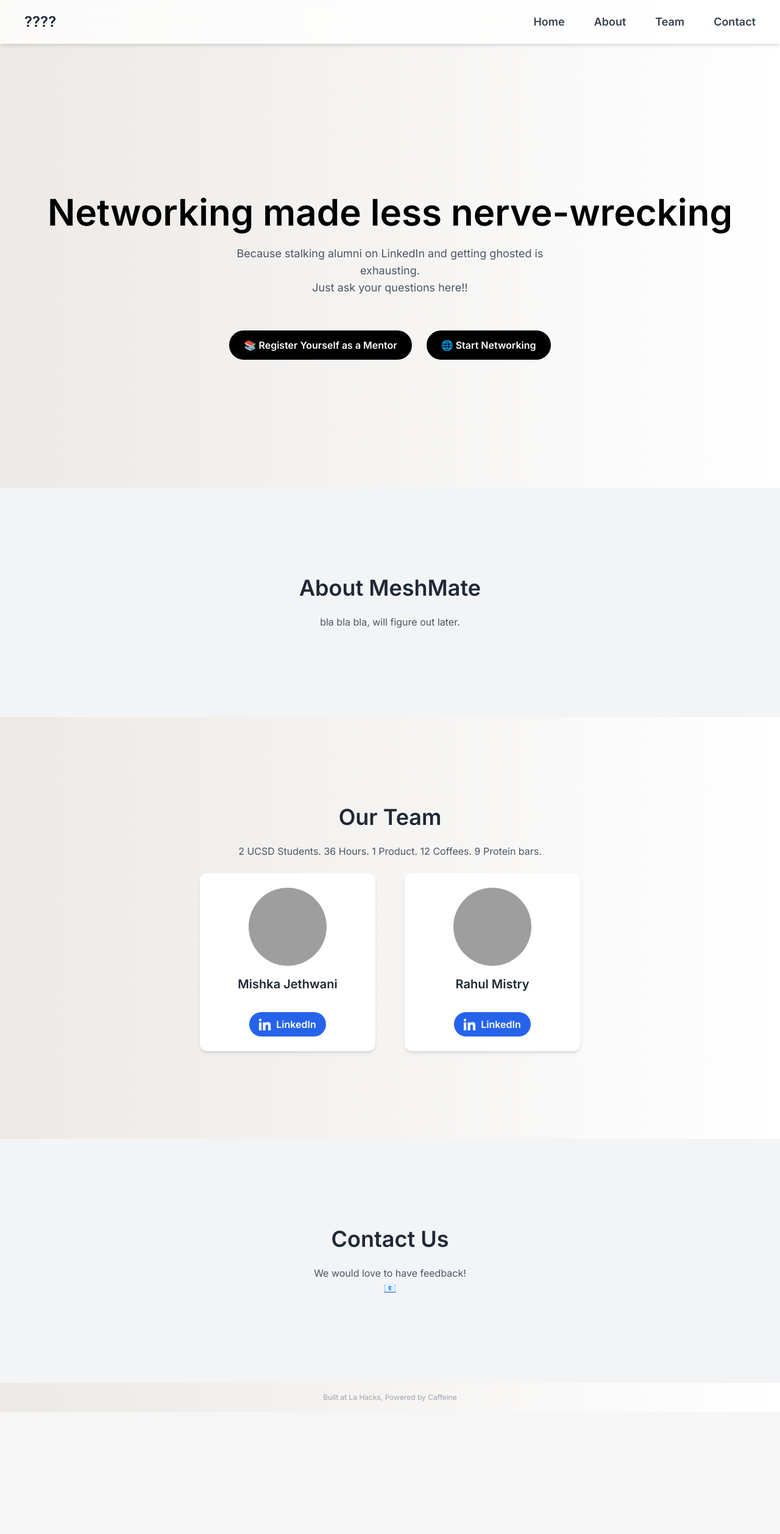
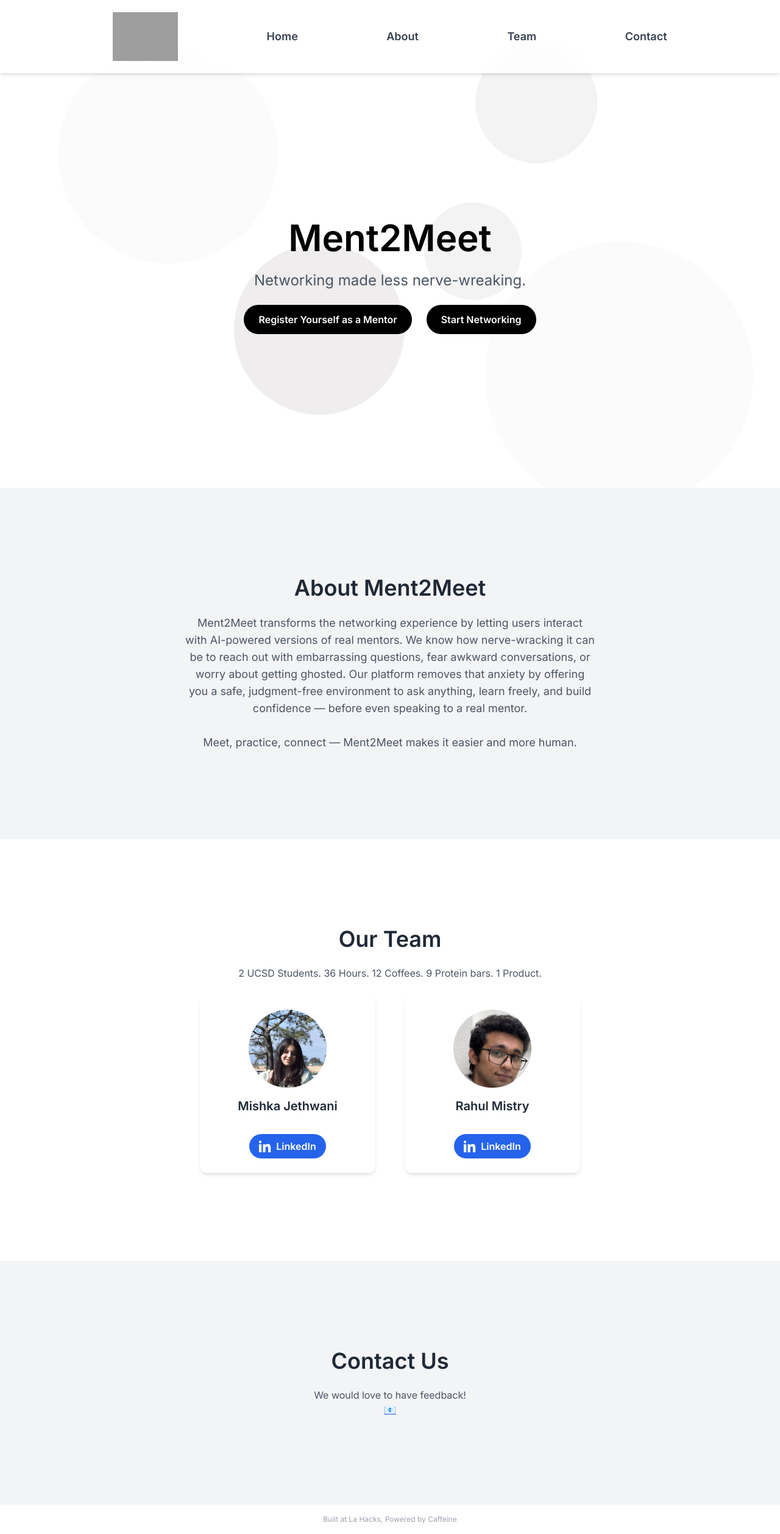
Before and after one commit to ramistry/lahacks2025, a Flask app: page / in a window 1280 px wide. Shown: the whole page at 61% size. Before the commit the page ends 2316 px from the top, so only its background shows below. Run offline with Flask 3, Linux system fonts and the light colour scheme; some libraries are stand-ins or nearby versions; grey boxes are pictures that could not be loaded.

Commit message:
done with phase 1

```diff
--- a/app.py
+++ b/app.py
@@ -1,31 +1,39 @@
-from flask import Flask, request, render_template, redirect
+from flask import Flask, request, render_template, redirect, session
 import requests
 import json
+from flask_sqlalchemy import SQLAlchemy
+import os
+from werkzeug.utils import secure_filename
 
 app = Flask(__name__)
+app.secret_key = "supersecretkey"
 
-# ⚡ Replace with your real ASI API key
 ASI_API_KEY = "sk_5e8dbfb687c84cc0b32ca1ef309e329d6e49084d44aa4c61a9a1bc5fbd92064f"
 
-# ⚡ SERVER-SIDE MEMORY
-chat_state = {
-    "is_mentor": None,
-    "full_name": None,
-    "display_name": None,
-    "gender": None,
-    "education": None,
-    "field": None,
-    "career_stage": None,
-    "resume": None,
-    "bio": None,
-    "personality": None,
-    "hobbies": None,
-    "tone": None,
-    "messages": []
-}
+app.config['SQLALCHEMY_DATABASE_URI'] = 'sqlite:///mentors.db'
+app.config['SQLALCHEMY_TRACK_MODIFICATIONS'] = False
 
-# ✅ GLOBAL LIST to store mentors
-mentors = []
+db = SQLAlchemy(app)
+
+# Updated Mentor model
+class Mentor(db.Model):
+    id = db.Column(db.Integer, primary_key=True)
+    full_name = db.Column(db.String(100))
+    display_name = db.Column(db.String(100))
+    institution = db.Column(db.String(100))
+    gender = db.Column(db.String(50))
+    education = db.Column(db.String(100))
+    field = db.Column(db.String(100))
+    career_stage = db.Column(db.String(100))
+    bio = db.Column(db.String(500))
+    resume = db.Column(db.Text)
+    personality = db.Column(db.String(100))
+    hobbies = db.Column(db.Text)
+    tone = db.Column(db.String(100))
+    mascot = db.Column(db.String(100))
+
+with app.app_context():
+    db.create_all()
 
 # ---------------- LANDING PAGE ---------------- #
 @app.route('/')
@@ -36,81 +44,71 @@ def landing():
 @app.route('/questionnaire', methods=['GET', 'POST'])
 def questionnaire():
     if request.method == 'POST':
-        # Save user input to chat_state
-        chat_state["is_mentor"] = request.form['is_mentor']
-        chat_state["full_name"] = request.form['full_name']
-        chat_state["display_name"] = request.form['display_name']
-        chat_state["gender"] = request.form['gender']
-        chat_state["education"] = request.form['education']
-        chat_state["field"] = request.form['field']
-        chat_state["career_stage"] = request.form['career_stage']
-        chat_state["resume"] = request.form['resume']
-        chat_state["bio"] = request.form['bio']
-        chat_state["personality"] = request.form['personality']
-        chat_state["hobbies"] = request.form['hobbies']
-        chat_state["tone"] = request.form['tone']
-        chat_state["messages"] = []
-
-        # ✅ Save new mentor to list
-        new_mentor = {
-            "id": len(mentors) + 1,
-            "name": chat_state["display_name"],
-            "field": chat_state["field"],
-            "bio": chat_state["bio"],
-            "resume": chat_state["resume"],
-            "personality": chat_state["personality"],
-            "hobbies": chat_state["hobbies"],
-            "tone": chat_state["tone"]
-        }
-        mentors.append(new_mentor)
+        new_mentor = Mentor(
+            full_name=request.form['full_name'],
+            display_name=request.form['display_name'],
+            institution=request.form['institution'],
+            gender=request.form['gender'],
+            education=request.form['education'],
+            field=request.form['field'],
+            career_stage=request.form['career_stage'],
+            bio=request.form['bio'],
+            resume=request.form['resume'],
+            personality=request.form['personality'],
+            hobbies=request.form['hobbies'],
+            tone=request.form['tone'],
+            mascot=request.form['mascot']
+        )
+        db.session.add(new_mentor)
+        db.session.commit()
 
         return redirect('/network')
 
     return render_template('questionnaire.html')
 
 # ---------------- CHAT PAGE ---------------- #
-@app.route('/chat', methods=['GET', 'POST'])
-def chat():
-    if not chat_state["full_name"] or not chat_state["resume"]:
-        return redirect('/questionnaire')
+@app.route('/chat/<int:mentor_id>', methods=['GET', 'POST'])
+def chat(mentor_id):
+    mentor = Mentor.query.get_or_404(mentor_id)
 
-    response_text = None
+    if str(mentor_id) not in session:
+        session[str(mentor_id)] = []
 
-    # ✅ ONLY 1 SYSTEM MESSAGE on new session
-    if len(chat_state["messages"]) == 0:
-        intro_message = {
+        # First system prompt
+        intro_prompt = {
             "role": "user",
             "content": f"""
-You are an AI mentor named {chat_state['display_name']}.
-- Field: {chat_state['field']}
-- Bio: {chat_state['bio']}
-- Personality: {chat_state['personality']}
-- Tone: {chat_state['tone']}
-- Hobbies: {chat_state['hobbies']}
-- Resume: {chat_state['resume']}
+            You are a personalized AI mentor:
+            - Name: {mentor.display_name}
+            - Field: {mentor.field}
+            - Bio: {mentor.bio}
+            - Personality: {mentor.personality}
+            - Hobbies: {mentor.hobbies}
+            Speak with a {mentor.tone} tone.
+            NEVER share private information. Respond like a real mentor version of {mentor.display_name}. Do not share any informatio about yourself, unless asked to do so. Do not give an output in Markdown. Talk normally. Do not talk about the tone you are using.
+            """
+        }
+        session[str(mentor_id)].append(intro_prompt)
 
-✅ Start by introducing yourself in ONLY ONE short paragraph in a friendly tone.
-❌ DO NOT repeat your introduction.
-❌ DO NOT mention your name twice.
-✅ After your single intro, wait for the user's questions.
-"""
+        # Friendly welcome message
+        welcome_message = {
+            "role": "assistant",
+            "content": f"Hey there! 👋 I'm {mentor.display_name} from {mentor.institution}. I'm your AI mentor, excited to help you with anything you need!"
         }
-        chat_state["messages"].append(intro_message)
+        session[str(mentor_id)].append(welcome_message)
 
     if request.method == 'POST':
         user_message = request.form['message']
-        chat_state["messages"].append({"role": "user", "content": user_message})
+        session[str(mentor_id)].append({"role": "user", "content": user_message})
 
         url = "https://api.asi1.ai/v1/chat/completions"
-
         payload = {
             "model": "asi1-mini",
-            "messages": chat_state["messages"],
+            "messages": session[str(mentor_id)],
             "temperature": 0.7,
             "stream": False,
             "max_tokens": 500
         }
-
         headers = {
             'Content-Type': 'application/json',
             'Accept': 'application/json',
@@ -121,25 +119,22 @@ You are an AI mentor named {chat_state['display_name']}.
         data = response.json()
 
         assistant_reply = data.get('choices', [{}])[0].get('message', {}).get('content', 'No response')
+        session[str(mentor_id)].append({"role": "assistant", "content": assistant_reply})
 
-        chat_state["messages"].append({"role": "assistant", "content": assistant_reply})
-
-        response_text = assistant_reply
-
-    return render_template('chat.html', messages=chat_state["messages"], response_text=response_text, name=chat_state["display_name"])
+    return render_template('chat.html', messages=session[str(mentor_id)], name=mentor.display_name)
 
 # ---------------- RESET PAGE ---------------- #
-@app.route('/reset')
-def reset():
-    for key in chat_state.keys():
-        chat_state[key] = None if key != "messages" else []
-    return redirect('/questionnaire')
+@app.route('/reset/<int:mentor_id>')
+def reset_mentor_chat(mentor_id):
+    session.pop(str(mentor_id), None)
+    return redirect(f'/chat/{mentor_id}')
 
 # ---------------- NETWORK PAGE ---------------- #
 @app.route('/network')
 def network():
+    mentors = Mentor.query.all()
     return render_template('network.html', mentors=mentors)
 
 # ---------------- MAIN ---------------- #
 if __name__ == '__main__':
-    app.run(debug=True, port=5000)
+    app.run(debug=True, port=5001)
--- a/templates/landing.html
+++ b/templates/landing.html
@@ -2,102 +2,121 @@
 <html lang="en">
 <head>
   <meta charset="UTF-8">
-  <title>Welcome to ???</title>
+  <title>Welcome to Ment2Meet</title>
   <script src="https://cdn.tailwindcss.com"></script>
   <link rel="stylesheet" href="https://cdnjs.cloudflare.com/ajax/libs/animate.css/4.1.1/animate.min.css"/>
   <link href="https://fonts.googleapis.com/css2?family=Inter:wght@400;600&display=swap" rel="stylesheet">
+
   <style>
-    body { font-family: 'Inter', sans-serif; background: linear-gradient(to right, #ece9e6, #ffffff);}
+    body {
+      font-family: 'Inter', sans-serif;
+      background: #ffffff;
+      overflow-x: hidden;
+      position: relative;
+    }
     html { scroll-behavior: smooth; }
+
+    #background-canvas {
+      position: fixed;
+      top: 0;
+      left: 0;
+      z-index: -10;
+      width: 100%;
+      height: 100%;
+    }
   </style>
 </head>
 
-<body class="flex flex-col min-h-screen">
+<body class="flex flex-col min-h-screen relative">
 
-<!-- Navbar -->
-<nav class="flex justify-between items-center px-10 py-5 bg-white/80 backdrop-blur-md shadow-md fixed w-full z-10">
-  <a href="/" class="text-2xl font-bold text-gray-800 hover:text-gray-900 transition">????</a>
-  <div class="flex space-x-12 text-gray-700 font-semibold text-lg">
-    <a href="#home" class="hover:text-gray-900 transition">Home</a>
-    <a href="#about" class="hover:text-gray-900 transition">About</a>
-    <a href="#team" class="hover:text-gray-900 transition">Team</a>
-    <a href="#contact" class="hover:text-gray-900 transition">Contact</a>
-  </div>
-</nav>
+<!-- Custom Gemini-like Canvas -->
+<canvas id="background-canvas"></canvas>
+
+<nav class="flex justify-evenly items-center px-10 py-5 bg-white/80 backdrop-blur-md shadow-md fixed w-full z-10">
+    <!-- Everything spaced evenly -->
+    <a href="/">
+      <img src="/static/logo.png" alt="Ment2Meet Logo" class="h-20">
+    </a>
+    <a href="#home" class="hover:text-gray-900 font-semibold text-gray-700 text-lg transition">Home</a>
+    <a href="#about" class="hover:text-gray-900 font-semibold text-gray-700 text-lg transition">About</a>
+    <a href="#team" class="hover:text-gray-900 font-semibold text-gray-700 text-lg transition">Team</a>
+    <a href="#contact" class="hover:text-gray-900 font-semibold text-gray-700 text-lg transition">Contact</a>
+  </nav>
+
 
 <!-- Hero Section -->
 <section id="home" class="flex flex-col justify-center items-center text-center p-8 space-y-6" style="min-height: 100vh; padding-top: 140px;">
-  <h1 class="text-6xl font-extrabold animate__animated animate__fadeInDown">Networking made less nerve-wrecking</h1>
-  <p class="text-gray-600 max-w-xl mt-6 animate__animated animate__fadeIn animate__delay-1s text-lg">
-    Because stalking alumni on LinkedIn and getting ghosted is exhausting.<br>Just ask your questions here!!
+  <h1 class="text-6xl font-extrabold animate__animated animate__fadeInDown">Ment2Meet</h1>
+  <p class="text-gray-600 max-w-xl mt-6 animate__animated animate__fadeIn animate__delay-1s text-2xl">
+    Networking made less nerve-wreaking.
   </p>
-  <!-- Action Buttons -->
-<div class="flex flex-col md:flex-row gap-6 justify-center mt-8">
-    <!-- Action Buttons -->
-<div class="flex flex-col md:flex-row gap-6 justify-center mt-8">
-
+  <div class="flex flex-col md:flex-row gap-6 justify-center mt-8">
     <a href="/questionnaire" class="bg-black hover:bg-gray-800 text-white font-bold py-3 px-6 rounded-full transition transform hover:scale-105 active:scale-95">
-      📚 Register Yourself as a Mentor
+      Register Yourself as a Mentor
     </a>
-
     <a href="/network" class="bg-black hover:bg-gray-800 text-white font-bold py-3 px-6 rounded-full transition transform hover:scale-105 active:scale-95">
-      🌐 Start Networking
+      Start Networking
     </a>
-
-  </div>
-
   </div>
 </section>
 
 <!-- About Section -->
-<section id="about" class="py-36 px-8 text-center space-y-6 bg-gray-100">
-  <h2 class="text-4xl font-bold text-gray-800">About MeshMate</h2>
-  <p class="text-gray-600 max-w-2xl mx-auto mt-4">
-    bla bla bla, will figure out later.
-</section>
+<section id="about" class="py-36 px-8 text-center space-y-6 bg-gray-100 relative">
+    <h2 class="text-4xl font-bold text-gray-800">About Ment2Meet</h2>
+    <p class="text-gray-600 max-w-2xl mx-auto mt-4 text-lg">
+      Ment2Meet transforms the networking experience by letting users interact with AI-powered versions of real mentors.
+      We know how nerve-wracking it can be to reach out with embarrassing questions, fear awkward conversations, or worry about getting ghosted.
+      Our platform removes that anxiety by offering you a safe, judgment-free environment to ask anything, learn freely, and build confidence —
+      before even speaking to a real mentor. <br><br>
+      Meet, practice, connect — Ment2Meet makes it easier and more human.
+    </p>
+  </section>
 
 <!-- Team Section -->
-<section id="team" class="py-36 px-8 text-center space-y-6">
-  <h2 class="text-4xl font-bold text-gray-800">Our Team</h2>
-  <p class="text-gray-600 max-w-2xl mx-auto mt-4">
-    2 UCSD Students. 36 Hours. 1 Product. 12 Coffees. 9 Protein bars.
-  </p>
-  <div class="flex flex-wrap justify-center gap-12 mt-12">
+<section id="team" class="py-36 px-8 text-center space-y-6 relative">
+    <h2 class="text-4xl font-bold text-gray-800">Our Team</h2>
+    <p class="text-gray-600 max-w-2xl mx-auto mt-4">
+      2 UCSD Students. 36 Hours. 12 Coffees. 9 Protein bars. 1 Product.
+    </p>
 
-    <!-- Team Member 1 -->
-    <div class="bg-white rounded-xl shadow-md p-6 w-72 flex flex-col items-center space-y-4 hover:shadow-lg transition">
-      <img src="/static/team1.jpg" alt="Team Member 1" class="rounded-full w-32 h-32 object-cover">
-      <h3 class="text-xl font-semibold text-gray-800">Mishka Jethwani</h3>
-      <p class="text-gray-500"></p>
-      <a href="https://linkedin.com/in/mishka-jethwani/" target="_blank"
-   class="flex items-center space-x-2 bg-blue-600 hover:bg-blue-700 text-white font-semibold py-2 px-4 rounded-full transition">
-  <svg class="w-5 h-5 fill-current" viewBox="0 0 24 24"><path d="M4.98 3.5c0 1.38-1.12 2.5-2.5
-        2.5S0 4.88 0 3.5 1.12 1 2.5 1s2.5 1.12 2.5 2.5zM0 8h5V24H0V8zm7.5 0h4.8v2.16h.07c.67-1.27
-        2.3-2.6 4.73-2.6 5.06 0 6 3.33 6 7.66V24h-5v-7.34c0-1.75-.03-4-2.44-4-2.44
-        0-2.82 1.9-2.82 3.87V24h-5V8z"/></svg>
-  <span>LinkedIn</span>
-</a>
+    <div class="flex flex-wrap justify-center gap-12 mt-12">
+
+      <!-- Mishka Jethwani -->
+      <div class="bg-white rounded-xl shadow-md p-6 w-72 flex flex-col items-center space-y-4 hover:shadow-lg transition">
+        <img src="/static/team1.jpeg" alt="Mishka Jethwani" class="rounded-full w-32 h-32 object-cover">
+        <h3 class="text-xl font-semibold text-gray-800">Mishka Jethwani</h3>
+        <p class="text-gray-500"></p>
+        <a href="https://linkedin.com/in/mishka-jethwani/" target="_blank" class="flex items-center space-x-2 bg-blue-600 hover:bg-blue-700 text-white font-semibold py-2 px-4 rounded-full transition">
+          <svg class="w-5 h-5 fill-current" viewBox="0 0 24 24"><path d="M4.98 3.5c0 1.38-1.12 2.5-2.5
+            2.5S0 4.88 0 3.5 1.12 1 2.5 1s2.5 1.12 2.5 2.5zM0 8h5V24H0V8zm7.5
+            0h4.8v2.16h.07c.67-1.27 2.3-2.6 4.73-2.6 5.06 0 6 3.33
+            6 7.66V24h-5v-7.34c0-1.75-.03-4-2.44-4-2.44
+            0-2.82 1.9-2.82 3.87V24h-5V8z"/></svg>
+          <span>LinkedIn</span>
+        </a>
+      </div>
+
+      <!-- Rahul Mistry -->
+      <div class="bg-white rounded-xl shadow-md p-6 w-72 flex flex-col items-center space-y-4 hover:shadow-lg transition">
+        <img src="/static/team2.jpeg" alt="Rahul Mistry" class="rounded-full w-32 h-32 object-cover">
+        <h3 class="text-xl font-semibold text-gray-800">Rahul Mistry</h3>
+        <p class="text-gray-500"></p>
+        <a href="https://www.linkedin.com/in/rahul-mistry-599baa260/" target="_blank" class="flex items-center space-x-2 bg-blue-600 hover:bg-blue-700 text-white font-semibold py-2 px-4 rounded-full transition">
+          <svg class="w-5 h-5 fill-current" viewBox="0 0 24 24"><path d="M4.98 3.5c0 1.38-1.12 2.5-2.5
+            2.5S0 4.88 0 3.5 1.12 1 2.5 1s2.5 1.12 2.5 2.5zM0 8h5V24H0V8zm7.5
+            0h4.8v2.16h.07c.67-1.27 2.3-2.6 4.73-2.6 5.06 0 6 3.33
+            6 7.66V24h-5v-7.34c0-1.75-.03-4-2.44-4-2.44
+            0-2.82 1.9-2.82 3.87V24h-5V8z"/></svg>
+          <span>LinkedIn</span>
+        </a>
+      </div>
 
     </div>
+  </section>
 
-    <!-- Team Member 2 -->
-    <div class="bg-white rounded-xl shadow-md p-6 w-72 flex flex-col items-center space-y-4 hover:shadow-lg transition">
-      <img src="/static/team2.jpg" alt="Team Member 2" class="rounded-full w-32 h-32 object-cover">
-      <h3 class="text-xl font-semibold text-gray-800">Rahul Mistry</h3>
-      <p class="text-gray-500"></p>
-      <a href="https://www.linkedin.com/in/rahul-mistry-599baa260/" target="_blank"
-   class="flex items-center space-x-2 bg-blue-600 hover:bg-blue-700 text-white font-semibold py-2 px-4 rounded-full transition">
-  <svg class="w-5 h-5 fill-current" viewBox="0 0 24 24"><path d="M4.98 3.5c0 1.38-1.12 2.5-2.5
-2.5S0 4.88 0 3.5 1.12 1 2.5 1s2.5 1.12 2.5 2.5zM0 8h5V24H0V8zm7.5 0h4.8v2.16h.07c.67-1.27
-2.3-2.6 4.73-2.6 5.06 0 6 3.33 6 7.66V24h-5v-7.34c0-1.75-.03-4-2.44-4-2.44
-0-2.82 1.9-2.82 3.87V24h-5V8z"/></svg>
-  <span>LinkedIn</span>
-  </a>
-    </div>
-</section>
 
 <!-- Contact Section -->
-<section id="contact" class="py-36 px-8 text-center space-y-6 bg-gray-100">
+<section id="contact" class="py-36 px-8 text-center space-y-6 bg-gray-100 relative">
   <h2 class="text-4xl font-bold text-gray-800">Contact Us</h2>
   <p class="text-gray-600 max-w-2xl mx-auto mt-4">
     We would love to have feedback!
@@ -110,5 +129,56 @@
   Built at La Hacks, Powered by Caffeine
 </footer>
 
+<!-- Gemini-like Script -->
+<script>
+    const canvas = document.getElementById('background-canvas');
+    const ctx = canvas.getContext('2d');
+    let width, height;
+
+    function resize() {
+      width = canvas.width = window.innerWidth;
+      height = canvas.height = window.innerHeight;
+    }
+    window.addEventListener('resize', resize);
+    resize();
+
+    // Nice manually placed particles (good spacing, diff sizes)
+    const particles = [
+      { x: width * 0.2, y: height * 0.3, size: 180, color: '#f5f5f5', vx: 0.05, vy: 0.03 },
+      { x: width * 0.7, y: height * 0.2, size: 100, color: '#e0e0e0', vx: -0.04, vy: 0.02 },
+      { x: width * 0.4, y: height * 0.7, size: 140, color: '#d6d3d1', vx: 0.03, vy: -0.05 },
+      { x: width * 0.8, y: height * 0.75, size: 220, color: '#f5f5f5', vx: -0.02, vy: 0.04 },
+      { x: width * 0.6, y: height * 0.5, size: 80, color: '#e0e0e0', vx: 0.02, vy: 0.03 }
+    ];
+
+    function animate() {
+      ctx.clearRect(0, 0, width, height);
+
+      particles.forEach(p => {
+        ctx.beginPath();
+        ctx.fillStyle = p.color;
+        ctx.globalAlpha = 0.4;
+
+        ctx.arc(p.x, p.y, p.size, 0, Math.PI * 2);
+        ctx.fill();
+        ctx.closePath();
+        ctx.globalAlpha = 1.0;
+
+        // Gentle drift movement
+        p.x += p.vx;
+        p.y += p.vy;
+
+        // Bounce softly off edges
+        if (p.x < -p.size || p.x > width + p.size) p.vx *= -1;
+        if (p.y < -p.size || p.y > height + p.size) p.vy *= -1;
+      });
+
+      requestAnimationFrame(animate);
+    }
+
+    animate();
+
+</script>
+
 </body>
 </html>
```
Also changed, not shown: templates/chat.html (+14 -5 lines), templates/network.html (+49 -30 lines), templates/questionnaire.html (+62 -29 lines), instance/mentors.db (added), static/chai-latte.png (added), static/cold-brew.png (added), static/espresso.png (added), static/latte.png (added), static/team1.jpeg (added), static/team2.jpeg (added), 2 other files.
